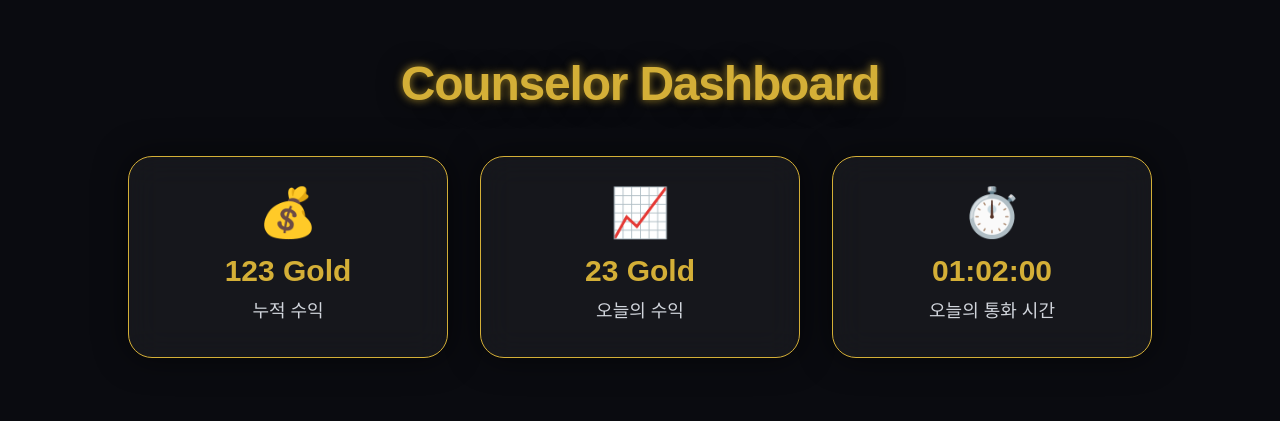
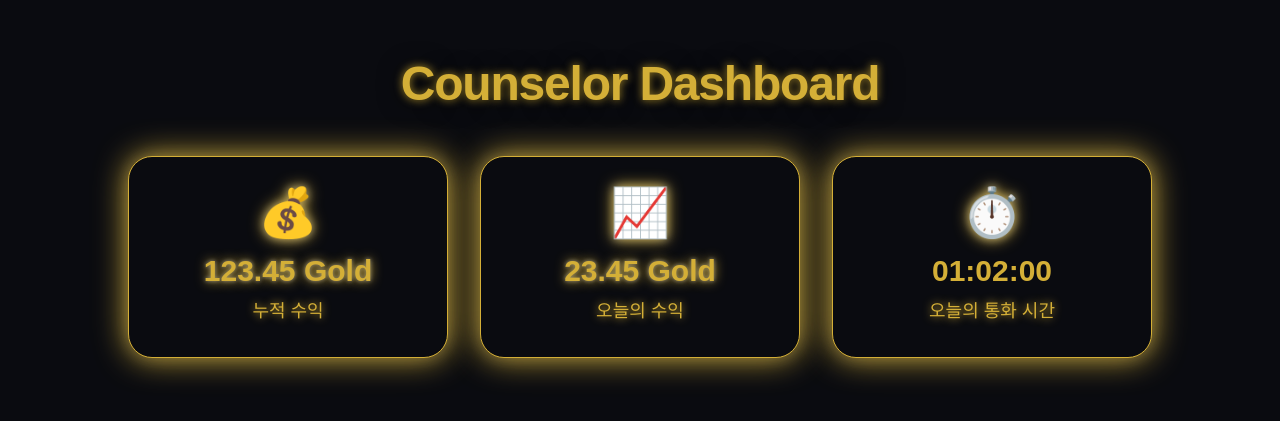
Before and after one commit to hun191214/secret-line, a Next.js app: page /en/counselor/dashboard in a window 1280 px wide. Shown: the part 191-612 px from the top of the page. Built offline with nearby package versions, Linux system fonts and the light colour scheme; no server answers.

Commit message:
fix: next-intl 클라이언트 번역 및 대시보드 카드 스타일 오류 수정

```diff
--- a/app/[locale]/counselor/dashboard/page.tsx
+++ b/app/[locale]/counselor/dashboard/page.tsx
@@ -21,9 +21,15 @@ export default async function MinimalPage({ params }: Props) {
   const messages = await getMessages();
   const { user, todaySettlement, todayCallDuration } = await getDashboardStats();
 
-  // milliGold → Gold 변환
-  const accumulatedGold = Math.floor(user.milliGold / 1000);
-  const todayGold = Math.floor(todaySettlement / 1000);
+
+  // milliGold → Gold 변환 (정밀, 소수점 3자리, 오차 방지)
+  function formatGold(milliGold: number): string {
+    // 1 Gold = 1000 milliGold
+    // toFixed(3)로 소수점 3자리, BigInt는 필요 없으나 오차 방지 위해 곱셈 후 나눗셈
+    const gold = Math.round((milliGold * 1000) / 1000) / 1000;
+    return gold.toLocaleString(undefined, { minimumFractionDigits: 0, maximumFractionDigits: 3 });
+  }
+
   // 통화 시간 변환 (시:분:초)
   function formatDuration(sec: number) {
     const h = Math.floor(sec / 3600);
@@ -38,22 +44,22 @@ export default async function MinimalPage({ params }: Props) {
         <h1 className="text-4xl md:text-5xl font-extrabold mb-12 text-center tracking-tight" style={{color:'#D4AF37', textShadow:'0 2px 24px #000, 0 0 8px #D4AF37'}}>Counselor Dashboard</h1>
         <div className="grid grid-cols-1 md:grid-cols-3 gap-8 w-full max-w-5xl">
           {/* 누적 수익 카드 */}
-          <div className="backdrop-blur-lg bg-white/5 border border-[#D4AF37] rounded-3xl shadow-xl p-8 flex flex-col items-center" style={{boxShadow:'0 0 32px #0008'}}>
-            <div className="text-5xl mb-4" style={{color:'#D4AF37'}}>💰</div>
-            <div className="text-3xl font-bold mb-2" style={{color:'#D4AF37'}}>{accumulatedGold.toLocaleString()} Gold</div>
-            <div className="text-gray-300 text-lg font-medium">누적 수익</div>
+          <div className="backdrop-blur-lg bg-[#0A0B10] border border-[#D4AF37] rounded-3xl shadow-xl p-8 flex flex-col items-center" style={{boxShadow:'0 0 32px #D4AF37, 0 0 16px #fff2'}}>
+            <div className="text-5xl mb-4" style={{color:'#D4AF37', textShadow:'0 0 16px #D4AF37, 0 0 8px #fff8'}}>💰</div>
+            <div className="text-3xl font-bold mb-2" style={{color:'#D4AF37', textShadow:'0 0 12px #D4AF37, 0 0 4px #fff8'}}>{formatGold(user.milliGold)} Gold</div>
+            <div className="text-[#D4AF37] text-lg font-medium" style={{textShadow:'0 0 8px #D4AF37'}}>누적 수익</div>
           </div>
           {/* 오늘의 수익 카드 */}
-          <div className="backdrop-blur-lg bg-white/5 border border-[#D4AF37] rounded-3xl shadow-xl p-8 flex flex-col items-center" style={{boxShadow:'0 0 32px #0008'}}>
-            <div className="text-5xl mb-4" style={{color:'#D4AF37'}}>📈</div>
-            <div className="text-3xl font-bold mb-2" style={{color:'#D4AF37'}}>{todayGold.toLocaleString()} Gold</div>
-            <div className="text-gray-300 text-lg font-medium">오늘의 수익</div>
+          <div className="backdrop-blur-lg bg-[#0A0B10] border border-[#D4AF37] rounded-3xl shadow-xl p-8 flex flex-col items-center" style={{boxShadow:'0 0 32px #D4AF37, 0 0 16px #fff2'}}>
+            <div className="text-5xl mb-4" style={{color:'#D4AF37', textShadow:'0 0 16px #D4AF37, 0 0 8px #fff8'}}>📈</div>
+            <div className="text-3xl font-bold mb-2" style={{color:'#D4AF37', textShadow:'0 0 12px #D4AF37, 0 0 4px #fff8'}}>{formatGold(todaySettlement)} Gold</div>
+            <div className="text-[#D4AF37] text-lg font-medium" style={{textShadow:'0 0 8px #D4AF37'}}>오늘의 수익</div>
           </div>
           {/* 통화 시간 카드 */}
-          <div className="backdrop-blur-lg bg-white/5 border border-[#D4AF37] rounded-3xl shadow-xl p-8 flex flex-col items-center" style={{boxShadow:'0 0 32px #0008'}}>
-            <div className="text-5xl mb-4" style={{color:'#D4AF37'}}>⏱️</div>
+          <div className="backdrop-blur-lg bg-[#0A0B10] border border-[#D4AF37] rounded-3xl shadow-xl p-8 flex flex-col items-center" style={{boxShadow:'0 0 32px #D4AF37, 0 0 16px #fff2'}}>
+            <div className="text-5xl mb-4" style={{color:'#D4AF37', textShadow:'0 0 16px #D4AF37, 0 0 8px #fff8'}}>⏱️</div>
             <div className="text-3xl font-bold mb-2" style={{color:'#D4AF37'}}>{formatDuration(todayCallDuration)}</div>
-            <div className="text-gray-300 text-lg font-medium">오늘의 통화 시간</div>
+            <div className="text-[#D4AF37] text-lg font-medium" style={{textShadow:'0 0 8px #D4AF37'}}>오늘의 통화 시간</div>
           </div>
         </div>
       </div>
--- a/app/[locale]/login/page.tsx
+++ b/app/[locale]/login/page.tsx
@@ -1,20 +1,17 @@
+
 'use client';
-import {NextIntlClientProvider} from 'next-intl';
-import {getMessages} from 'next-intl/server';
+import { useMessages, useLocale } from 'next-intl';
 
-export default async function LoginPage({ params }: { params: Promise<{ locale: string }> }) {
-  // 1. Next.js 16 규격에 따라 params를 await 합니다.
-  const { locale } = await params;
 
-  // 2. 서버 사이드에서 번역 메시지를 가져옵니다.
-  const messages = await getMessages();
+export default function LoginPage() {
+  const messages = useMessages();
+  const locale = useLocale();
 
+  // 번역 메시지 사용 예시 (messages['login.title'] 등)
   return (
-    <NextIntlClientProvider locale={locale} messages={messages}>
-      <main className="flex min-h-screen flex-col items-center justify-center p-24">
-        <h1 className="text-3xl font-bold">Secret Line</h1>
-        <p className="mt-4 text-xl">로그인 페이지 준비 중입니다...</p>
-      </main>
-    </NextIntlClientProvider>
+    <main className="flex min-h-screen flex-col items-center justify-center p-24">
+      <h1 className="text-3xl font-bold">Secret Line</h1>
+      <p className="mt-4 text-xl">로그인 페이지 준비 중입니다...</p>
+    </main>
   );
 }
```
